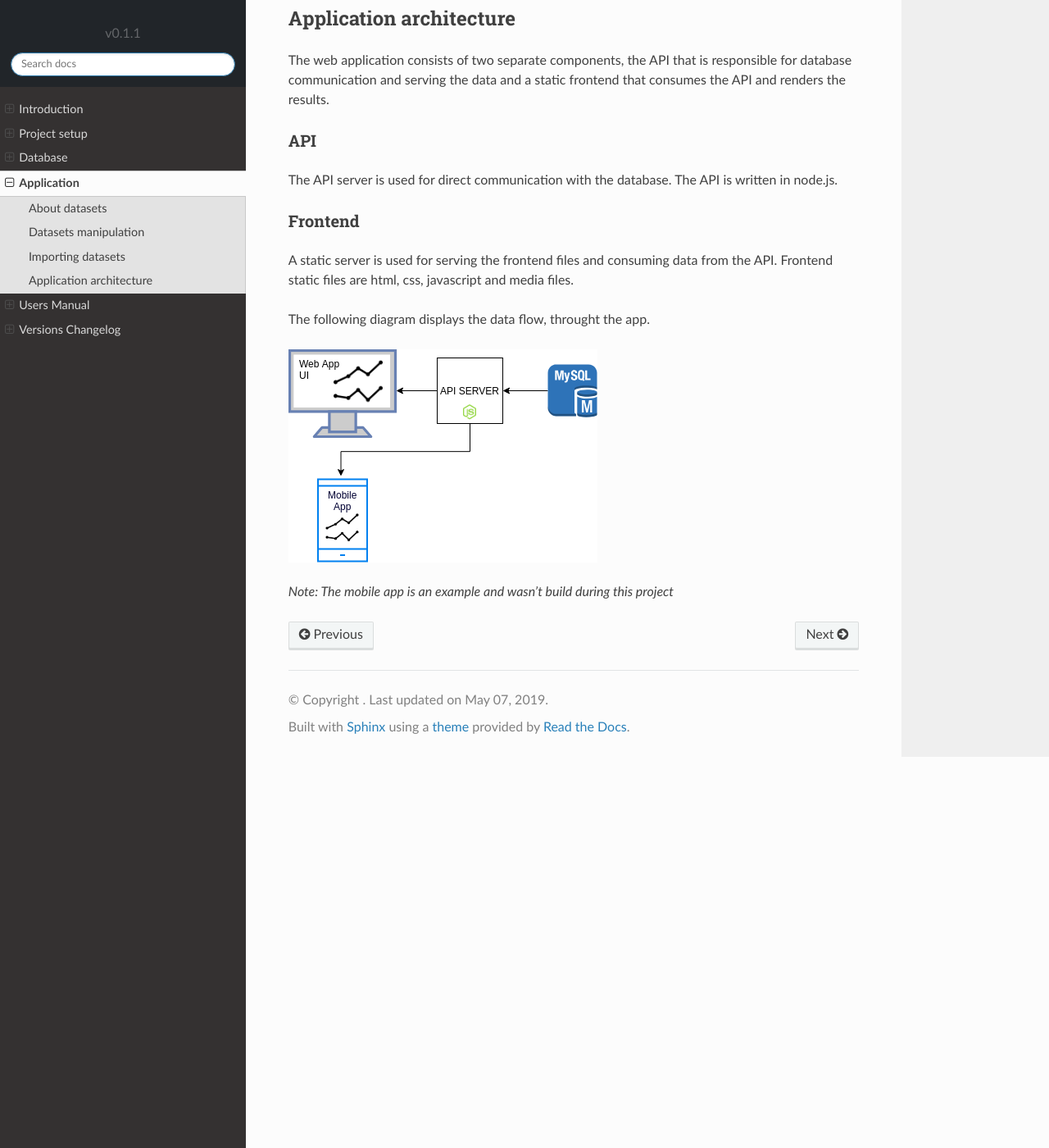
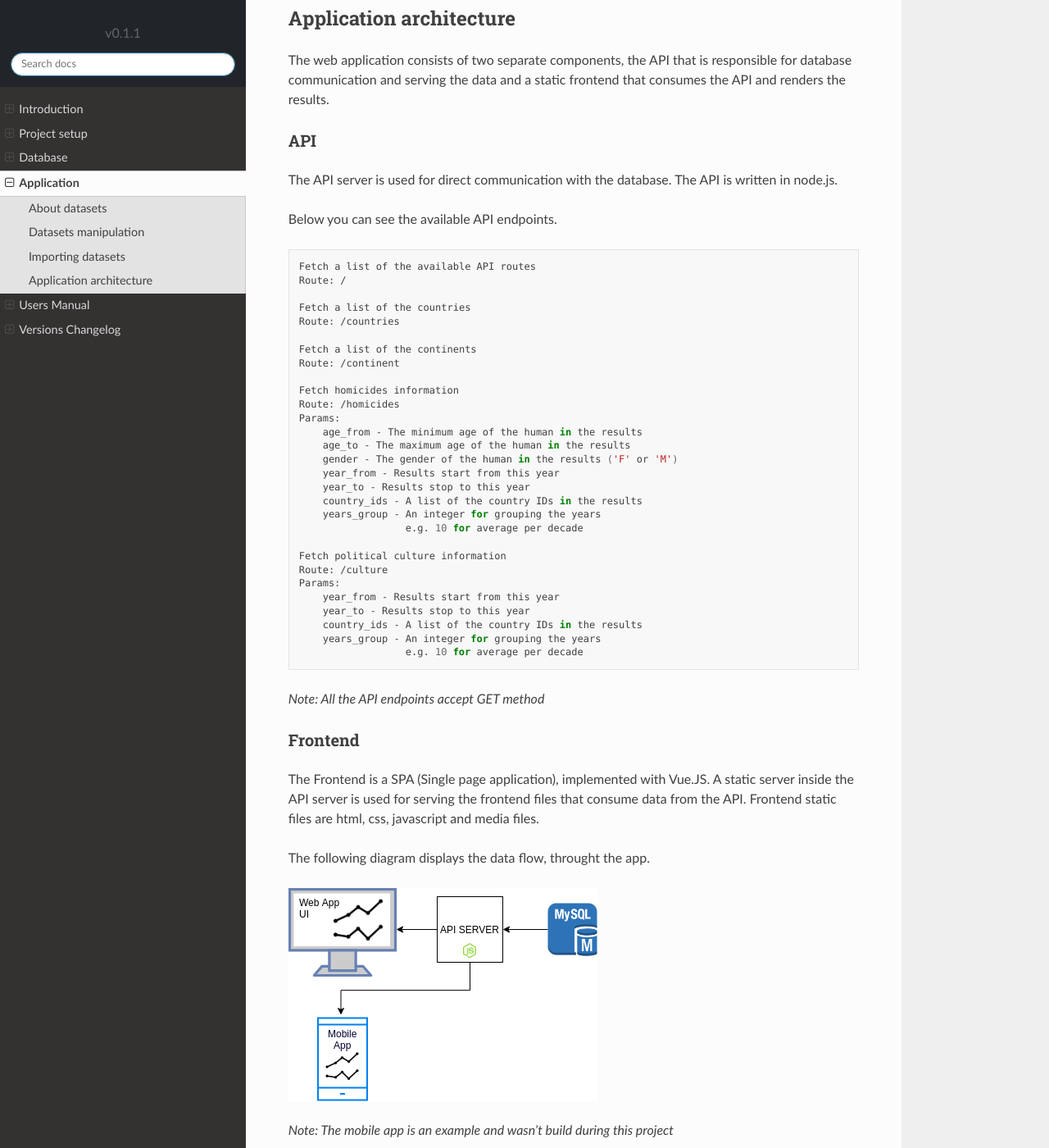
Before and after one commit to ioannapap/web-based_data_information_system_analytics, a Sphinx documentation site: the page built from docs/application.rst, in a window 1280 px wide and 1400 px high, scrolled down 1113 px. Shown: the whole window at 82% size. Built offline with Sphinx 7.4.7 and the Read the Docs theme 2.0.0, drawn with Linux system fonts in a browser that asks for light colours.

Commit message:
add api docs

```diff
--- a/docs/application.rst
+++ b/docs/application.rst
@@ -73,11 +73,49 @@ API
 The API server is used for direct communication with the database. The API
 is written in node.js.
 
+Below you can see the available API endpoints.
+
+.. code-block:: bash
+
+    Fetch a list of the available API routes
+    Route: /
+
+    Fetch a list of the countries
+    Route: /countries
+
+    Fetch a list of the continents
+    Route: /continent
+
+    Fetch homicides information
+    Route: /homicides
+    Params:
+        age_from - The minimum age of the human in the results
+        age_to - The maximum age of the human in the results
+        gender - The gender of the human in the results ('F' or 'M')
+        year_from - Results start from this year
+        year_to - Results stop to this year
+        country_ids - A list of the country IDs in the results
+        years_group - An integer for grouping the years
+                      e.g. 10 for average per decade
+
+    Fetch political culture information
+    Route: /culture
+    Params:
+        year_from - Results start from this year
+        year_to - Results stop to this year
+        country_ids - A list of the country IDs in the results
+        years_group - An integer for grouping the years
+                      e.g. 10 for average per decade
+
+*Note: All the API endpoints accept GET method*
+
 
 Frontend
 --------
-A static server is used for serving the frontend files and consuming data from
-the API. Frontend static files are html, css, javascript and media files.
+The Frontend is a SPA (Single page application), implemented with Vue.JS.
+A static server inside the API server is used for serving the frontend
+files that consume data from the API.
+Frontend static files are html, css, javascript and media files.
 
 
 The following diagram displays the data flow, throught the app.
```
Also changed, not shown: 1 other file.
